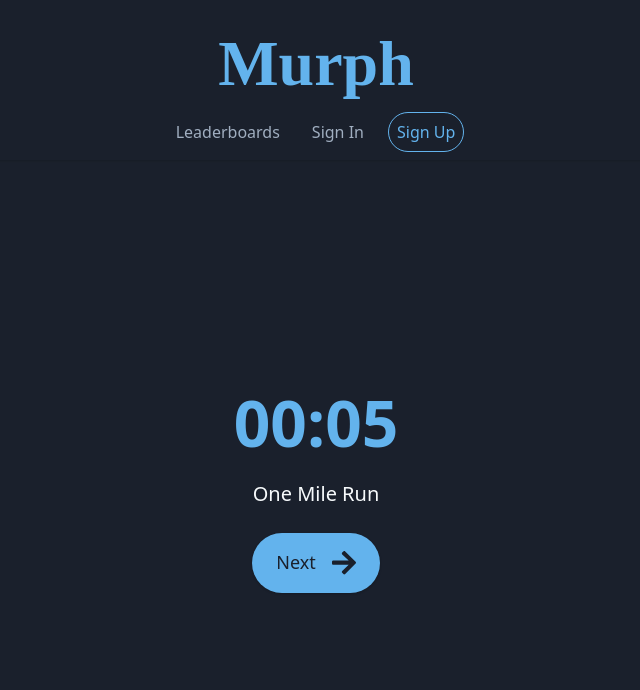
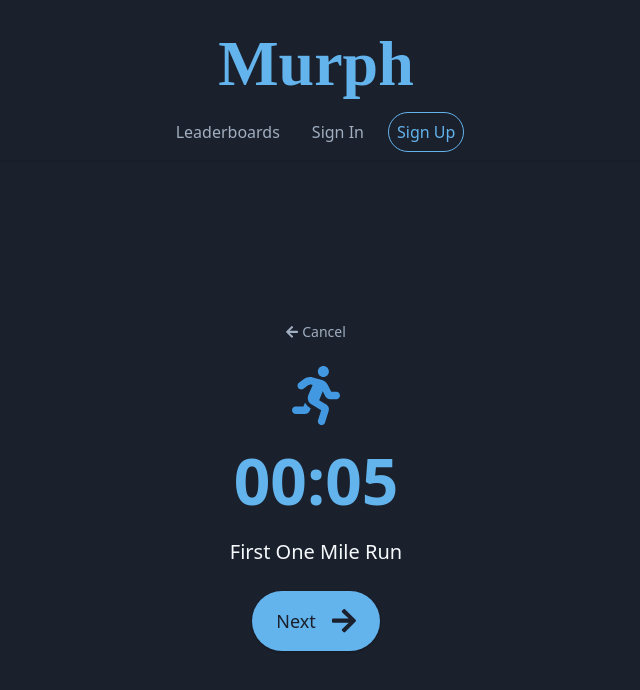
Before and after one commit to raymondkneipp/Murph-MERN, a React (Create React App) app: page /workout in a window 1280 px wide. Shown: the top 690 px of the page, without its empty margins (324-964 px from the left). Built offline with nearby package versions, Linux system fonts and the light colour scheme.

Commit message:
Various fixes

```diff
--- a/public/index.html
+++ b/public/index.html
@@ -3,7 +3,10 @@
   <head>
     <meta charset="utf-8" />
     <link rel="icon" href="%PUBLIC_URL%/favicon.ico" />
-    <meta name="viewport" content="width=device-width, initial-scale=1" />
+    <meta
+      name="viewport"
+      content="width=device-width, initial-scale=1, user-scalable=no"
+    />
     <meta name="theme-color" content="#000000" />
     <meta
       name="description"
--- a/src/components/Counter.js
+++ b/src/components/Counter.js
@@ -26,20 +26,20 @@ export const Counter = ({ exercise, max }) => {
       <div className="flex justify-between">
         <div className="flex">
           <button
-            className="bg-gray-800 hover:bg-gray-700 shadow rounded-l-full flex items-center justify-center text-sm flex items-center text-gray-500 py-2 px-3"
+            className="bg-gray-800 hover:bg-gray-700 shadow rounded-l-full flex items-center justify-center text-md flex items-center text-gray-500 py-3 px-4"
             onClick={() => handleClick(-10)}
           >
             -10
           </button>
           <button
-            className="bg-gray-800 hover:bg-gray-700 shadow flex items-center justify-center text-sm flex items-center text-gray-500 py-2 px-3"
+            className="bg-gray-800 hover:bg-gray-700 shadow flex items-center justify-center text-md flex items-center text-gray-500 py-3 px-4"
             onClick={() => handleClick(-5)}
           >
             -5
           </button>
 
           <button
-            className="bg-gray-800 hover:bg-gray-700 shadow rounded-r-full flex items-center justify-center text-sm flex items-center text-gray-500 py-2 px-3"
+            className="bg-gray-800 hover:bg-gray-700 shadow rounded-r-full flex items-center justify-center text-md flex items-center text-gray-500 py-3 px-4"
             onClick={() => handleClick(-1)}
           >
             -1
@@ -47,20 +47,20 @@ export const Counter = ({ exercise, max }) => {
         </div>
         <div className="flex">
           <button
-            className="bg-gray-800 hover:bg-gray-700 shadow rounded-l-full flex items-center justify-center text-sm flex items-center text-gray-500 py-2 px-3"
+            className="bg-gray-800 hover:bg-gray-700 shadow rounded-l-full flex items-center justify-center text-md flex items-center text-gray-500 py-3 px-4"
             onClick={() => handleClick(1)}
           >
             +1
           </button>
           <button
-            className="bg-gray-800 hover:bg-gray-700 shadow flex items-center justify-center text-sm flex items-center text-gray-500 py-2 px-3"
+            className="bg-gray-800 hover:bg-gray-700 shadow flex items-center justify-center text-md flex items-center text-gray-500 py-3 px-4"
             onClick={() => handleClick(5)}
           >
             +5
           </button>
 
           <button
-            className="bg-gray-800 hover:bg-gray-700 shadow rounded-r-full flex items-center justify-center text-sm flex items-center text-gray-500 py-2 px-3"
+            className="bg-gray-800 hover:bg-gray-700 shadow rounded-r-full flex items-center justify-center text-md flex items-center text-gray-500 py-3 px-4"
             onClick={() => handleClick(10)}
           >
             +10
--- a/src/pages/Home.js
+++ b/src/pages/Home.js
@@ -4,10 +4,6 @@ import { Link } from "react-router-dom";
 export const Home = () => {
   return (
     <div className="flex flex-col items-center justify-center flex-1 mx-2">
-      <h2 className="text-3xl font-medium text-white max-w-xs text-center mb-6">
-        <span className="text-blue-500 italic">Enhance</span> Your Fitness With{" "}
-        <span className="text-blue-500 italic">Murph</span>!
-      </h2>
       <div className="bg-gray-800 py-4 px-8 mb-6 shadow rounded-lg flex flex-col items-center max-w-xs w-full box-border">
         <svg
           aria-hidden="true"
--- a/src/pages/Workout.js
+++ b/src/pages/Workout.js
@@ -1,5 +1,6 @@
 import React, { useState, useEffect } from "react";
 import { Counter } from "../components/Counter";
+import { Link } from "react-router-dom";
 
 export const Workout = () => {
   const [elapsedTime, setElapsedTime] = useState(0);
@@ -40,6 +41,103 @@ export const Workout = () => {
 
   return (
     <div className="flex flex-col items-center flex-1 justify-center">
+      {stage === 1 && (
+        <Link
+          to="/"
+          className="text-sm text-gray-500 hover:underline mt-3 flex items-center"
+        >
+          <svg
+            aria-hidden="true"
+            focusable="false"
+            data-prefix="fas"
+            data-icon="arrow-left"
+            className="w-3 inline mr-1 text-gray-500"
+            role="img"
+            xmlns="http://www.w3.org/2000/svg"
+            viewBox="0 0 448 512"
+          >
+            <path
+              fill="currentColor"
+              d="M257.5 445.1l-22.2 22.2c-9.4 9.4-24.6 9.4-33.9 0L7 273c-9.4-9.4-9.4-24.6 0-33.9L201.4 44.7c9.4-9.4 24.6-9.4 33.9 0l22.2 22.2c9.5 9.5 9.3 25-.4 34.3L136.6 216H424c13.3 0 24 10.7 24 24v32c0 13.3-10.7 24-24 24H136.6l120.5 114.8c9.8 9.3 10 24.8.4 34.3z"
+            ></path>
+          </svg>
+          Cancel
+        </Link>
+      )}
+      {stage === 2 && (
+        <button
+          className="text-sm text-gray-500 hover:underline mt-3 flex items-center"
+          onClick={() => setStage(1)}
+        >
+          <svg
+            aria-hidden="true"
+            focusable="false"
+            data-prefix="fas"
+            data-icon="arrow-left"
+            className="w-3 inline mr-1 text-gray-500"
+            role="img"
+            xmlns="http://www.w3.org/2000/svg"
+            viewBox="0 0 448 512"
+          >
+            <path
+              fill="currentColor"
+              d="M257.5 445.1l-22.2 22.2c-9.4 9.4-24.6 9.4-33.9 0L7 273c-9.4-9.4-9.4-24.6 0-33.9L201.4 44.7c9.4-9.4 24.6-9.4 33.9 0l22.2 22.2c9.5 9.5 9.3 25-.4 34.3L136.6 216H424c13.3 0 24 10.7 24 24v32c0 13.3-10.7 24-24 24H136.6l120.5 114.8c9.8 9.3 10 24.8.4 34.3z"
+            ></path>
+          </svg>
+          Back
+        </button>
+      )}
+      {stage === 3 && (
+        <svg
+          aria-hidden="true"
+          focusable="false"
+          data-prefix="fas"
+          data-icon="running"
+          className="w-12 text-blue-500"
+          role="img"
+          xmlns="http://www.w3.org/2000/svg"
+          viewBox="0 0 416 512"
+        >
+          <path
+            fill="currentColor"
+            d="M272 96c26.51 0 48-21.49 48-48S298.51 0 272 0s-48 21.49-48 48 21.49 48 48 48zM113.69 317.47l-14.8 34.52H32c-17.67 0-32 14.33-32 32s14.33 32 32 32h77.45c19.25 0 36.58-11.44 44.11-29.09l8.79-20.52-10.67-6.3c-17.32-10.23-30.06-25.37-37.99-42.61zM384 223.99h-44.03l-26.06-53.25c-12.5-25.55-35.45-44.23-61.78-50.94l-71.08-21.14c-28.3-6.8-57.77-.55-80.84 17.14l-39.67 30.41c-14.03 10.75-16.69 30.83-5.92 44.86s30.84 16.66 44.86 5.92l39.69-30.41c7.67-5.89 17.44-8 25.27-6.14l14.7 4.37-37.46 87.39c-12.62 29.48-1.31 64.01 26.3 80.31l84.98 50.17-27.47 87.73c-5.28 16.86 4.11 34.81 20.97 40.09 3.19 1 6.41 1.48 9.58 1.48 13.61 0 26.23-8.77 30.52-22.45l31.64-101.06c5.91-20.77-2.89-43.08-21.64-54.39l-61.24-36.14 31.31-78.28 20.27 41.43c8 16.34 24.92 26.89 43.11 26.89H384c17.67 0 32-14.33 32-32s-14.33-31.99-32-31.99z"
+          ></path>
+        </svg>
+      )}
+      {stage === 1 && (
+        <svg
+          aria-hidden="true"
+          focusable="false"
+          data-prefix="fas"
+          data-icon="running"
+          className="w-12 text-blue-500 mt-6"
+          role="img"
+          xmlns="http://www.w3.org/2000/svg"
+          viewBox="0 0 416 512"
+        >
+          <path
+            fill="currentColor"
+            d="M272 96c26.51 0 48-21.49 48-48S298.51 0 272 0s-48 21.49-48 48 21.49 48 48 48zM113.69 317.47l-14.8 34.52H32c-17.67 0-32 14.33-32 32s14.33 32 32 32h77.45c19.25 0 36.58-11.44 44.11-29.09l8.79-20.52-10.67-6.3c-17.32-10.23-30.06-25.37-37.99-42.61zM384 223.99h-44.03l-26.06-53.25c-12.5-25.55-35.45-44.23-61.78-50.94l-71.08-21.14c-28.3-6.8-57.77-.55-80.84 17.14l-39.67 30.41c-14.03 10.75-16.69 30.83-5.92 44.86s30.84 16.66 44.86 5.92l39.69-30.41c7.67-5.89 17.44-8 25.27-6.14l14.7 4.37-37.46 87.39c-12.62 29.48-1.31 64.01 26.3 80.31l84.98 50.17-27.47 87.73c-5.28 16.86 4.11 34.81 20.97 40.09 3.19 1 6.41 1.48 9.58 1.48 13.61 0 26.23-8.77 30.52-22.45l31.64-101.06c5.91-20.77-2.89-43.08-21.64-54.39l-61.24-36.14 31.31-78.28 20.27 41.43c8 16.34 24.92 26.89 43.11 26.89H384c17.67 0 32-14.33 32-32s-14.33-31.99-32-31.99z"
+          ></path>
+        </svg>
+      )}
+      {stage === 4 && (
+        <svg
+          aria-hidden="true"
+          focusable="false"
+          data-prefix="far"
+          data-icon="thumbs-up"
+          className="w-12 text-blue-500"
+          role="img"
+          xmlns="http://www.w3.org/2000/svg"
+          viewBox="0 0 512 512"
+        >
+          <path
+            fill="currentColor"
+            d="M466.27 286.69C475.04 271.84 480 256 480 236.85c0-44.015-37.218-85.58-85.82-85.58H357.7c4.92-12.81 8.85-28.13 8.85-46.54C366.55 31.936 328.86 0 271.28 0c-61.607 0-58.093 94.933-71.76 108.6-22.747 22.747-49.615 66.447-68.76 83.4H32c-17.673 0-32 14.327-32 32v240c0 17.673 14.327 32 32 32h64c14.893 0 27.408-10.174 30.978-23.95 44.509 1.001 75.06 39.94 177.802 39.94 7.22 0 15.22.01 22.22.01 77.117 0 111.986-39.423 112.94-95.33 13.319-18.425 20.299-43.122 17.34-66.99 9.854-18.452 13.664-40.343 8.99-62.99zm-61.75 53.83c12.56 21.13 1.26 49.41-13.94 57.57 7.7 48.78-17.608 65.9-53.12 65.9h-37.82c-71.639 0-118.029-37.82-171.64-37.82V240h10.92c28.36 0 67.98-70.89 94.54-97.46 28.36-28.36 18.91-75.63 37.82-94.54 47.27 0 47.27 32.98 47.27 56.73 0 39.17-28.36 56.72-28.36 94.54h103.99c21.11 0 37.73 18.91 37.82 37.82.09 18.9-12.82 37.81-22.27 37.81 13.489 14.555 16.371 45.236-5.21 65.62zM88 432c0 13.255-10.745 24-24 24s-24-10.745-24-24 10.745-24 24-24 24 10.745 24 24z"
+          ></path>
+        </svg>
+      )}
       <h1 className="text-6xl font-black text-blue-400 p-2">
         {minutes
           .toFixed(0)
@@ -53,7 +151,7 @@ export const Workout = () => {
       </h1>
       {stage === 1 && (
         <h3 className="text-xl font-medium text-gray-100 max-w-xs text-center mb-6">
-          One Mile Run
+          First One Mile Run
         </h3>
       )}
       {stage === 2 && (
@@ -65,7 +163,7 @@ export const Workout = () => {
       )}
       {stage === 3 && (
         <h3 className="text-xl font-medium text-gray-100 max-w-xs text-center mb-6">
-          One Mile Run
+          Second One Mile Run
         </h3>
       )}
       {stage === 4 && (
```
Also changed, not shown: 1 other file (tests, documents, lock files or other folders).
